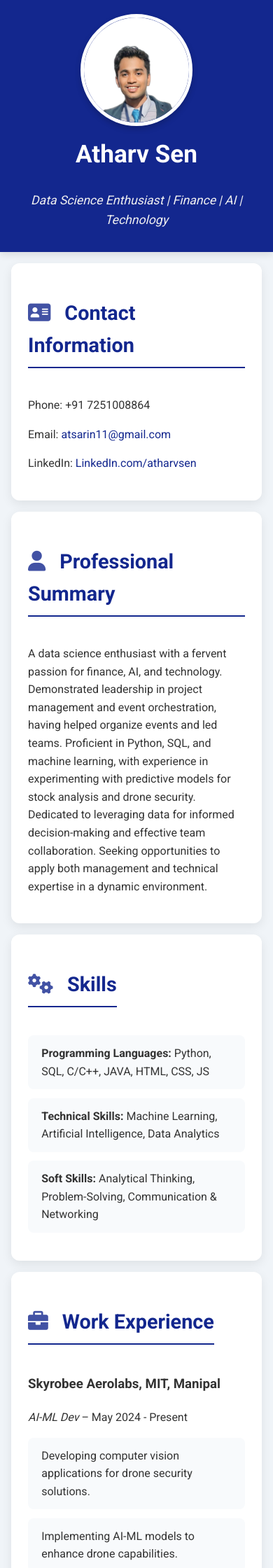
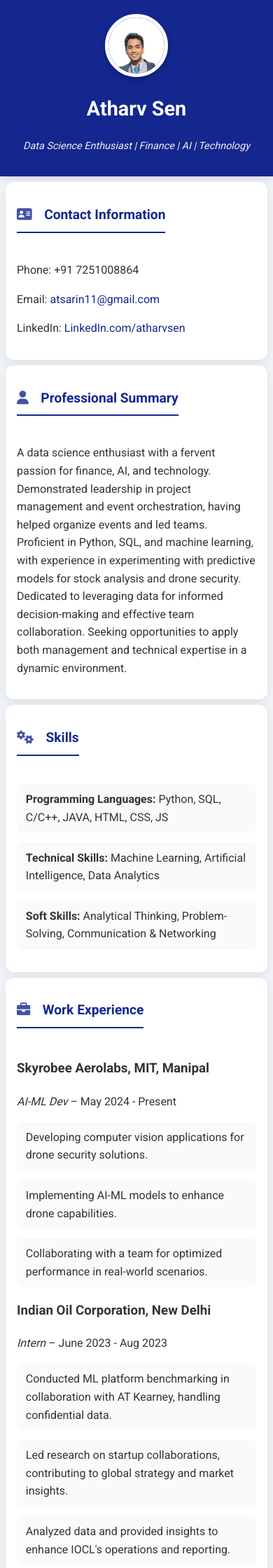
Before and after one commit to atsharven/Resume, a PHP site: page /index.html in a window 390 px wide. Shown: the top 2240 px of the page at 70% size. Run offline with PHP 8.4, Linux system fonts and the light colour scheme.

Commit message:
Update styles.css for more type of devices

```diff
--- a/styles.css
+++ b/styles.css
@@ -129,22 +129,92 @@ a:hover {
 }
 
 /* Responsive Design */
+@media (max-width: 1200px) {
+    section {
+        padding: 2rem;
+        margin: 1rem;
+    }
+}
+
+@media (max-width: 992px) {
+    header img {
+        width: 120px;
+        height: 120px;
+    }
+
+    header h1 {
+        font-size: 2.4rem;
+        margin-top: 150px;
+    }
+
+    header p {
+        font-size: 1.2rem;
+    }
+
+    section {
+        padding: 1.5rem;
+        margin: 0.8rem;
+    }
+
+    section h2 {
+        font-size: 1.6rem;
+    }
+}
+
 @media (max-width: 768px) {
     header {
         padding: 2rem 0;
     }
 
+    header img {
+        width: 100px;
+        height: 100px;
+    }
+
     header h1 {
-        font-size: 2.2rem;
-        margin-top: 160px;
+        font-size: 2rem;
+        margin-top: 120px;
     }
 
     header p {
-        font-size: 1.1rem;
+        font-size: 1rem;
     }
 
     section {
-        margin: 1rem;
-        padding: 1.5rem;
+        padding: 1.2rem;
+        margin: 0.6rem;
+    }
+
+    section h2 {
+        font-size: 1.4rem;
     }
 }
+
+@media (max-width: 576px) {
+    header img {
+        width: 80px;
+        height: 80px;
+    }
+
+    header h1 {
+        font-size: 1.8rem;
+        margin-top: 100px;
+    }
+
+    header p {
+        font-size: 0.9rem;
+    }
+
+    section {
+        padding: 1rem;
+        margin: 0.5rem;
+    }
+
+    section h2 {
+        font-size: 1.2rem;
+    }
+
+    ul li {
+        padding: 0.6rem 0.8rem;
+    }
+}
```
